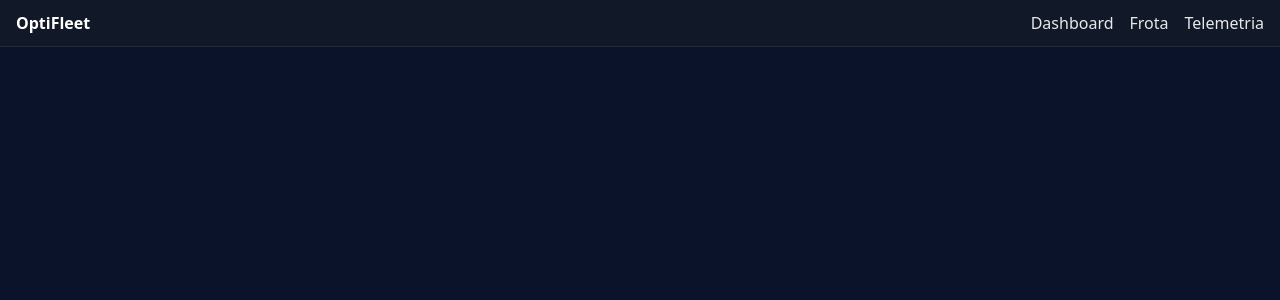
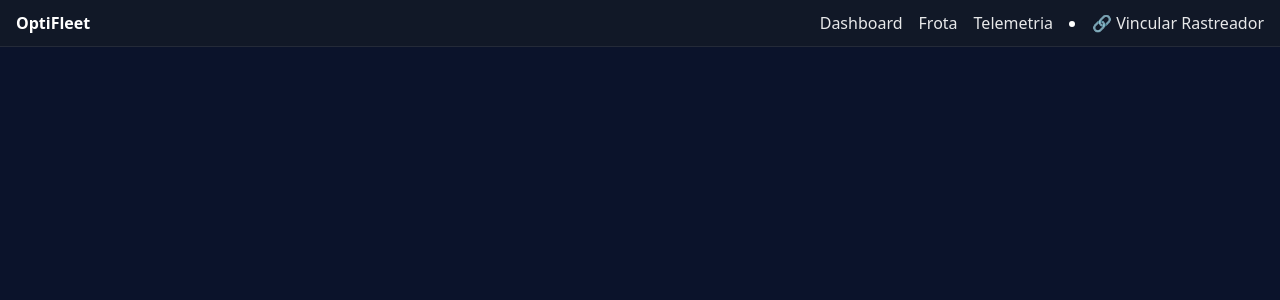
Before and after one commit to vitorneto43/optifleet, a Python web app: template templates/base.html in a window 1280 px wide. Shown: the top 300 px of the page. Run offline with Jinja, Linux system fonts and the light colour scheme; the template is opened without the code that fills it, so the values that code supplies are empty.

Commit message:
Update base.html

```diff
--- a/templates/base.html
+++ b/templates/base.html
@@ -94,6 +94,7 @@
       <a href="/">Dashboard</a>
       <a href="/vehicles">Frota</a>
       <a href="/telemetry">Telemetria</a>
+      <li><a href="/link_tracker">🔗 Vincular Rastreador</a></li> <!-- novo item -->
     </nav>
     <button class="nav__burger" id="burger" aria-label="Abrir menu">
       <span></span><span></span><span></span>
```
